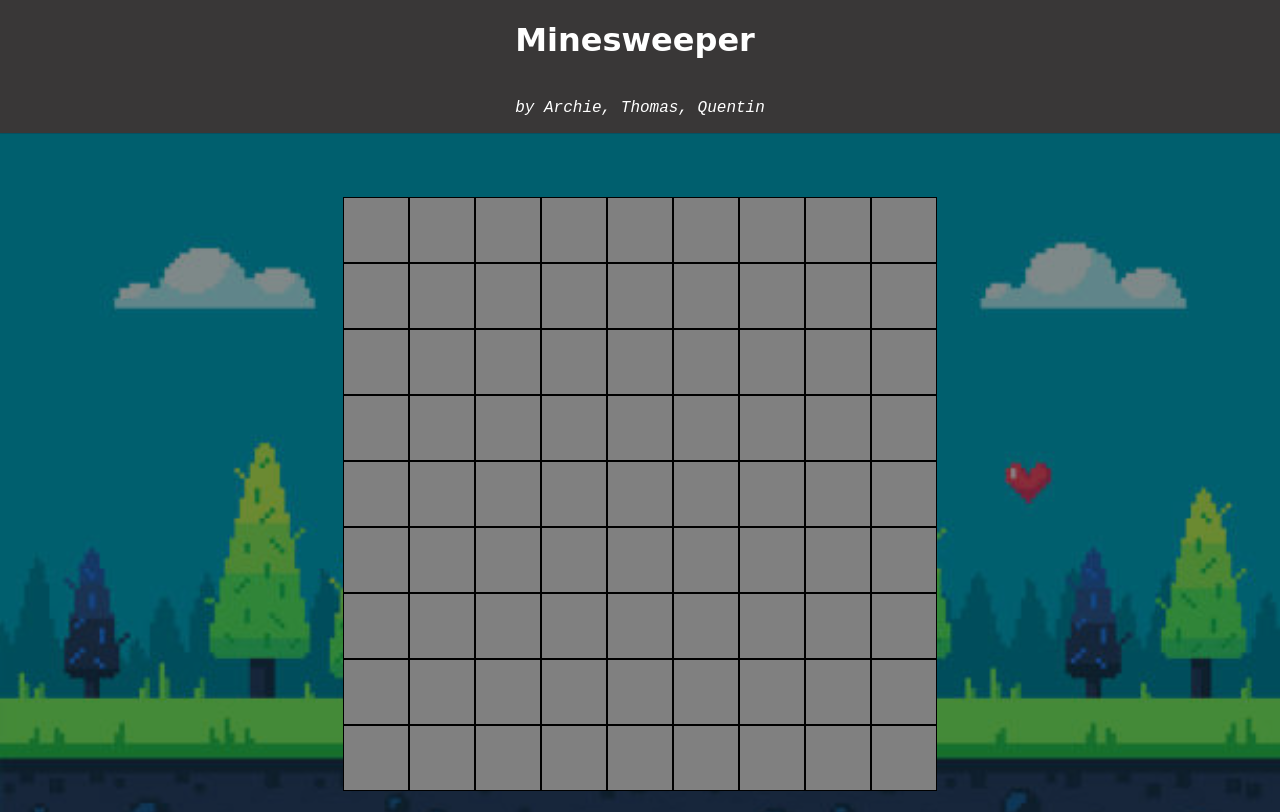
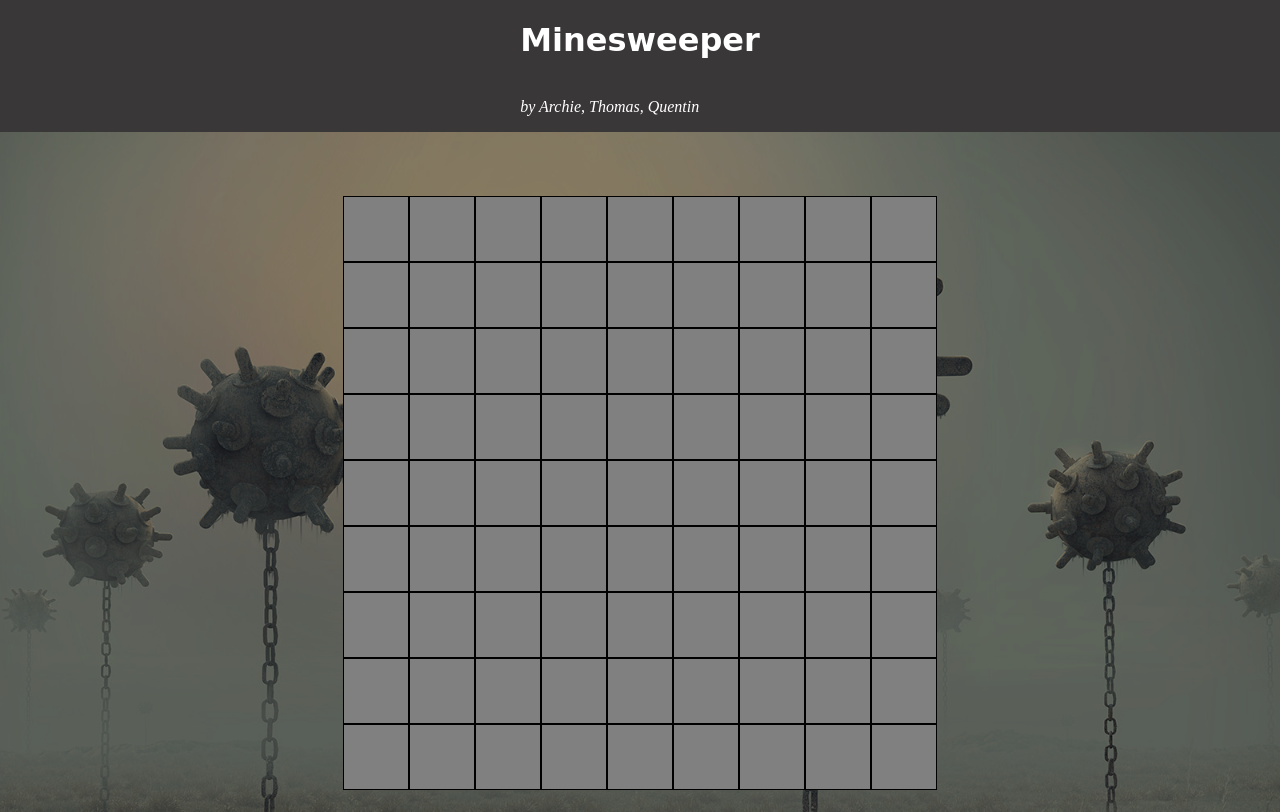
Before and after one commit to Gorfs/NSI-sweeper, a Flask app: template templates/index.html in a window 1280 px wide. Shown: the top 812 px of the page. Run offline with Flask 2, Linux system fonts and the light colour scheme; the template is opened without the code that fills it: most values are stand-ins (such as "Sample title", 1, 10 or a date in 2020); some web fonts are replaced.

Commit message:
Changed background

```diff
--- a/static/index.css
+++ b/static/index.css
@@ -21,11 +21,11 @@ body {
   height: 100%;
 }
 .banner__desc {
-  font-family: "Courier New", Courier, monospace;
+  font-family: "Roboto Mono";
 }
 /*this is the start of the ares where all the styles for the game is written*/
 .background {
-  background: url(images/background.jpg);
+  background: url(/static/images/background.jpg);
   background-blend-mode: darken;
   background-color: rgba(0, 0, 0, 0.459);
   background-size: cover;
@@ -164,7 +164,7 @@ body {
   justify-content: center;
   align-items: center;
   text-align: center;
-  background-image: url(/static/images/leaderBoard_background.jpg);
+  background-image: url(/static/images/background.jpeg);
   min-height: 50vh;
   background-size: cover;
   background-attachment: fixed;
```
Also changed, not shown: static/images/background.jpg, static/images/leaderBoard_background.jpg (deleted), 1 other file.
